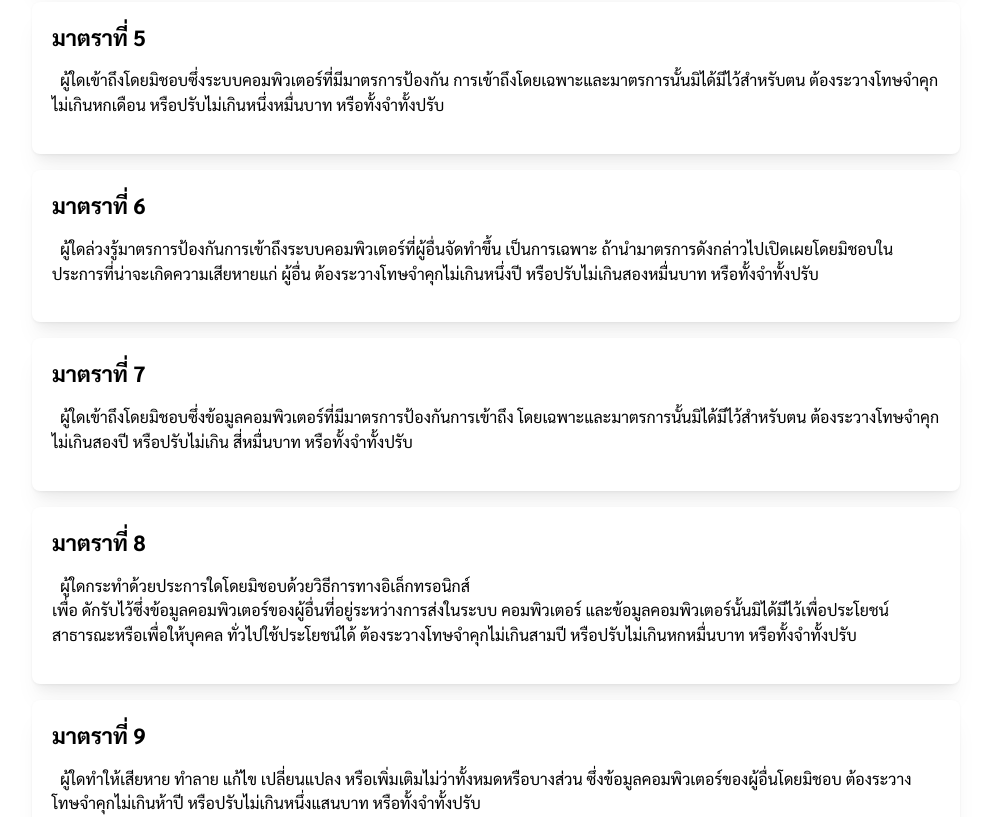
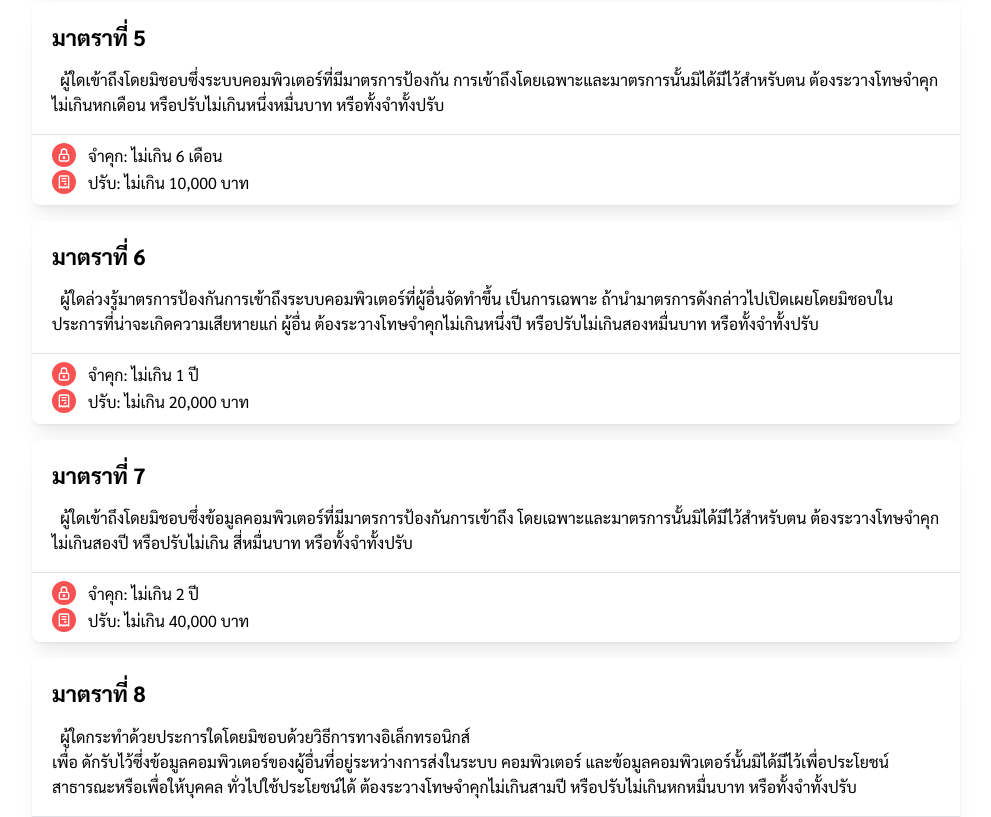
Before and after one commit to iwindd/svc-digital-safe, a Next.js app: page / in a window 1280 px wide. Shown: the part 1240-2057 px from the top of the page, without its empty margins (144-1135 px from the left). Built offline with nearby package versions, Linux system fonts and the light colour scheme.

Commit message:
feat: show liable

```diff
--- /dev/null
+++ b/src/app/components/Section/components/Liable.tsx
@@ -0,0 +1,101 @@
+import { Liable, LiableName, LiableValue } from '@/data/sections'
+import { Card, Divider, List, rem, SimpleGrid, ThemeIcon } from '@mantine/core'
+import { IconLock, IconReceipt } from '@tabler/icons-react'
+import classes from "../style.module.css";
+import React from 'react'
+
+interface LiableProps {
+  liable: Liable
+}
+
+const Locales : Record<string, string> = {
+  "imprisonment": "จำคุก",
+  "fine": "ปรับ",
+  "fineUntil": "ปรับเป็นรายวันจนกว่าจะปฏิบัติถูกต้อง",
+  "<=": "ไม่เกิน",
+  "-": "ถึง"
+}
+
+const parseLiable = (liableValue : LiableValue, key: LiableName) => {
+  let [p1, p2, p3] : [any, any, any] = liableValue;
+  let result = "";
+
+  if (p3 != undefined) {
+    if (key == "imprisonment") {
+      p1 = formatDays(p1);
+      p3 = formatDays(p3);
+    }else{
+      p1 = formatMoney(p1);
+      p3 = formatMoney(p3);
+    }
+
+    result = `${p1} ${Locales[p2]} ${p3}`
+  }else{
+    if (key == "imprisonment") {
+      p2 = formatDays(p2);
+    }else{
+      p2 = formatMoney(p2);
+    }
+    result = `${Locales[p1]} ${p2}`;
+  }
+
+  if (key == "fineUntil") result += "/วัน";
+
+  return result;
+}
+
+function formatDays(days : number) : string {
+  const years = Math.floor(days / 365); // Calculate years
+  const remainingDaysAfterYears = days % 365; // Remaining days after years
+  const months = Math.floor(remainingDaysAfterYears / 30); // Calculate months
+
+  let result = "";
+  if (years > 0) result += `${years} ปี`;
+  if (months > 0) result += `${result ? " " : ""}${months} เดือน`;
+
+  return (result || "-"); // Default to "0 วัน" if no input days
+}
+
+function formatMoney(value: number): string {
+  return value.toLocaleString() + " บาท"
+}
+
+const Liable = (props: LiableProps) => {
+  const [allLiable] = React.useState(Array.isArray(props.liable) ? props.liable: [props.liable])
+
+  return (
+    <Card.Section withBorder inheritPadding className={classes.liableSection}>
+      <SimpleGrid
+        cols={{
+          base: 1,
+          md: allLiable.length > 3 ? 3 : allLiable.length,
+        }}
+      >
+        {allLiable.map((liableObj, liableIndex) => (
+          <List key={liableIndex}>
+            {Object.entries(liableObj).map(([key, value], index) => (
+              <List.Item
+                key={`${liableIndex}-${index}`}
+                icon={
+                  <ThemeIcon color="red" size={24} radius="xl">
+                    {
+                      key == "imprisonment" && (
+                        <IconLock style={{ width: rem(16), height: rem(16) }} />
+                      ) || (
+                        <IconReceipt style={{ width: rem(16), height: rem(16) }} />
+                      )
+                    }
+                  </ThemeIcon>
+                }
+              >
+                {Locales[key]}: {parseLiable(value, key as LiableName)}
+              </List.Item>
+            ))}
+          </List>
+        ))}
+      </SimpleGrid>
+    </Card.Section>
+  )
+}
+
+export default Liable
--- a/src/app/components/Section/index.tsx
+++ b/src/app/components/Section/index.tsx
@@ -1,9 +1,12 @@
+'use client';
+
 import React from "react";
 import ReactMarkdown from "react-markdown";
 import { Card, Title } from "@mantine/core";
 import remarkGfm from "remark-gfm";
 import { Section } from "@/data/sections";
 import classes from "./style.module.css";
+import Liable from "./components/Liable";
 
 interface SectionProps {
   section: Section;
@@ -17,6 +20,8 @@ const Section = ({ section, number }: SectionProps) => {
       <div className={classes.paragraph}>
         <ReactMarkdown children={section.text} remarkPlugins={[remarkGfm]} />
       </div>
+
+      {section.liable && <Liable liable={section.liable}/>}
     </Card>
   );
 };
--- a/src/app/components/Section/style.module.css
+++ b/src/app/components/Section/style.module.css
@@ -1,3 +1,8 @@
 .paragraph > p:first-of-type{
   text-indent: 0.5em;
 }
+
+.liableSection{
+  padding-top: 0.5em;
+  padding-bottom: 0.5em;
+}
```
